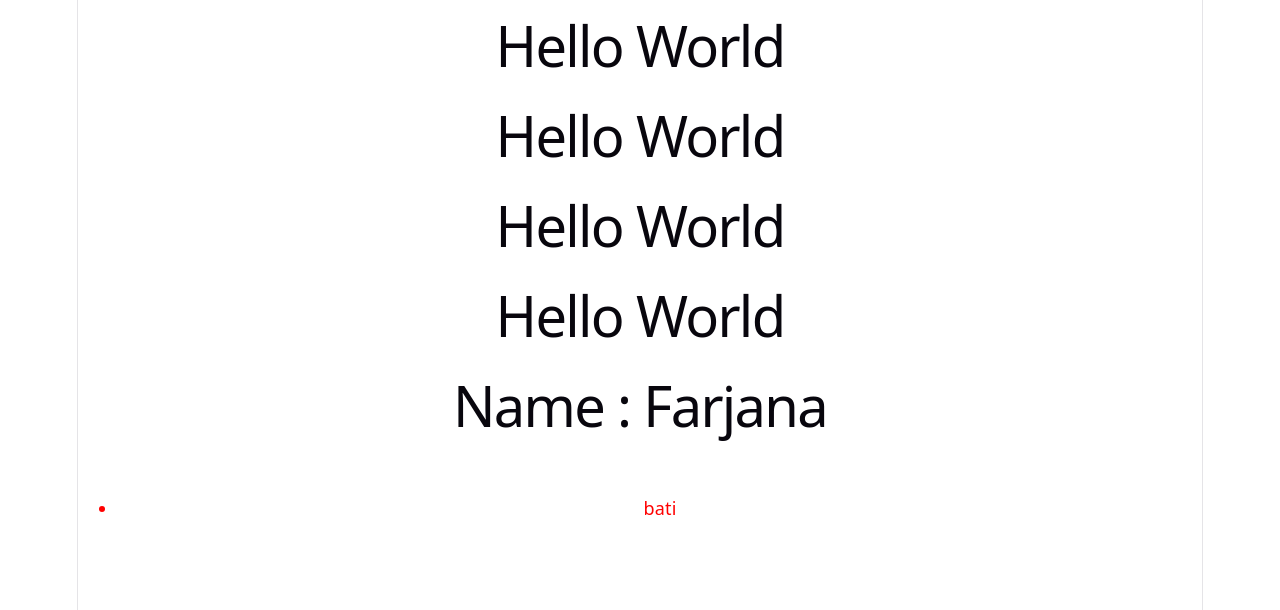
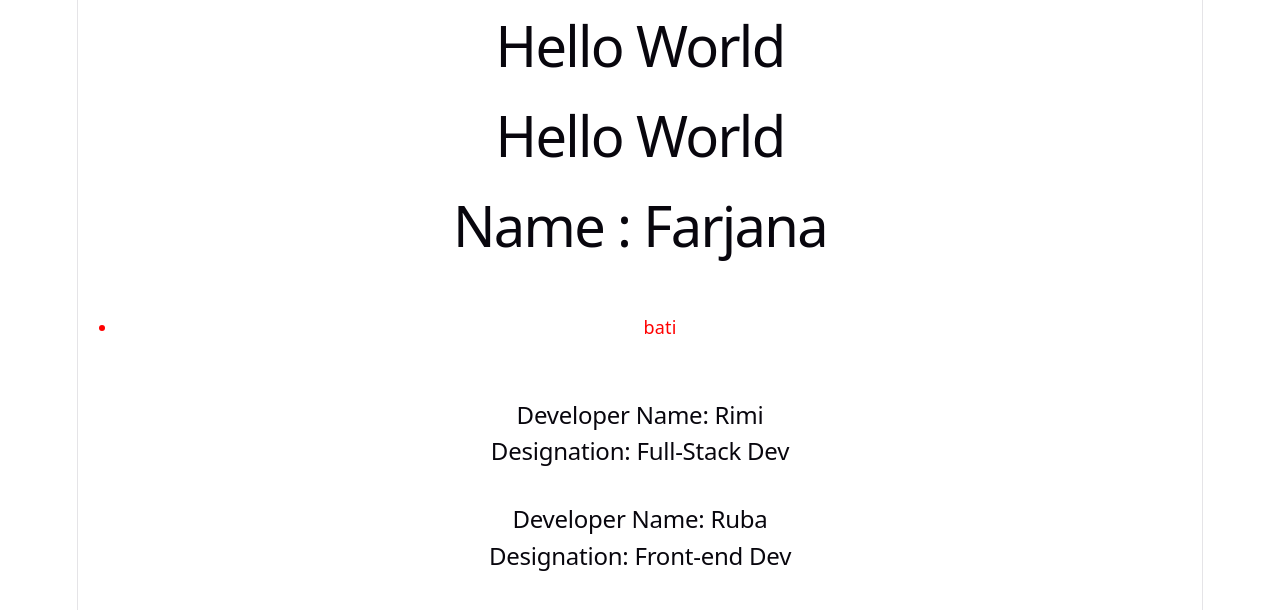
Before and after one commit to farjanayeasminrimi/React-Practice, a React (Vite) app: page / in a window 1280 px wide. Shown: the top 610 px of the page. Built offline with nearby package versions, Linux system fonts and the light colour scheme.

Commit message:
practicing react

```diff
--- a/src/App.jsx
+++ b/src/App.jsx
@@ -5,10 +5,10 @@ function App() {
     <>
       <ShowName></ShowName>
       <ShowName></ShowName>
-      <ShowName></ShowName>
-      <ShowName></ShowName>
       <Daynamic></Daynamic>
       <UlList></UlList>
+      <Box name="Rimi" title="Full-Stack Dev"></Box>
+      <Box name="Ruba" title="Front-end Dev"></Box>
     </>
   );
 }
@@ -32,4 +32,17 @@ function UlList() {
     </ul>
   );
 }
+const boxStyle = {
+  border: "1px solid white",
+  margin: "5px",
+  padding: "10px",
+};
+function Box(props) {
+  return (
+    <div style={boxStyle}>
+      <h2>Developer Name: {props.name}</h2>
+      <h2>Designation: {props.title}</h2>
+    </div>
+  );
+}
 export default App;
```
